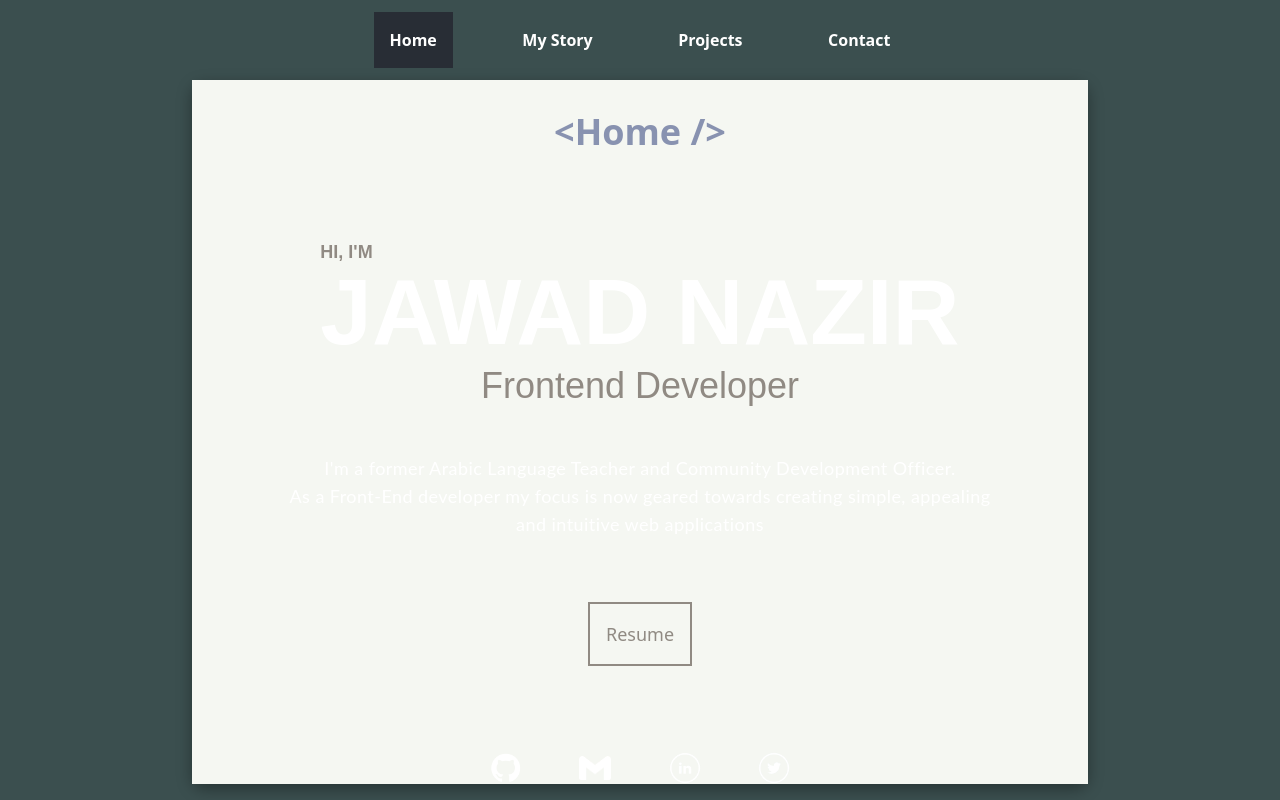
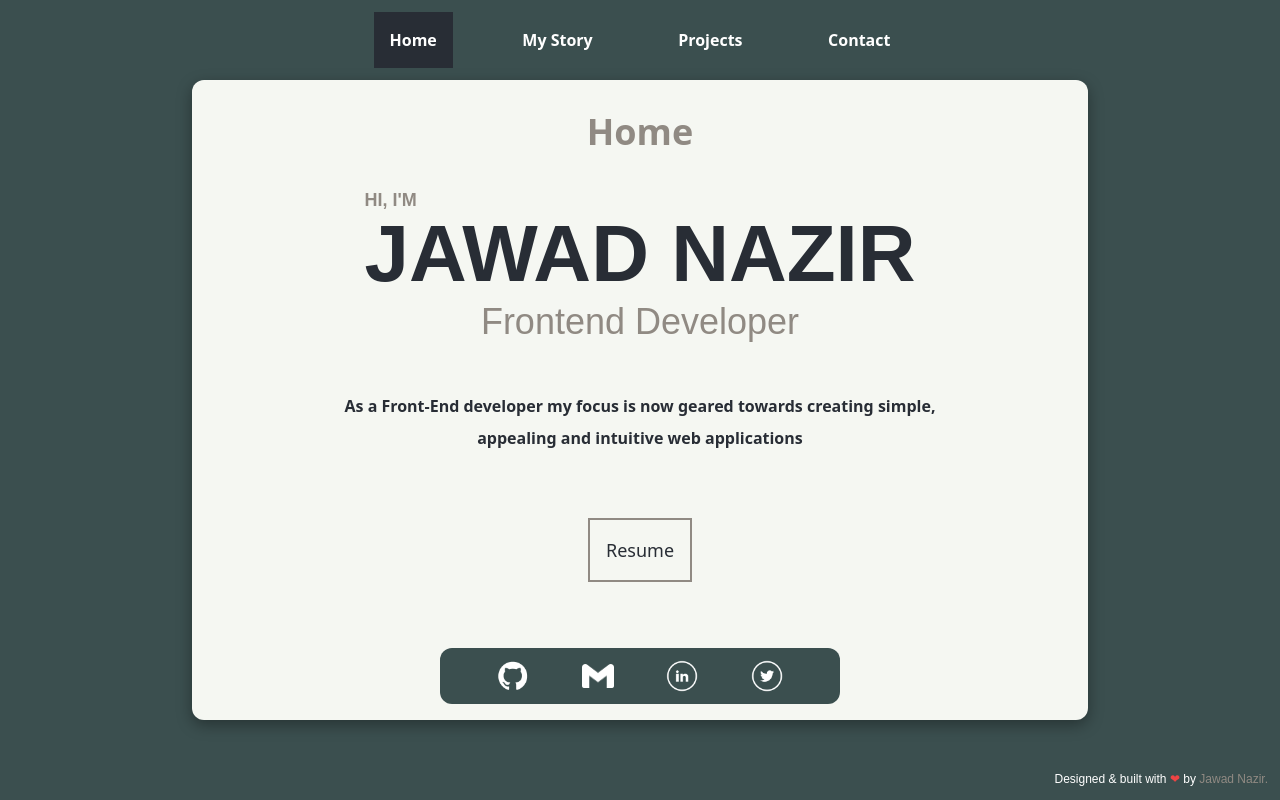
Before and after one commit to Tales-1/Portfolio, a React (Create React App) app: page / in a window 1280 px wide. Built offline with nearby package versions, Linux system fonts and the light colour scheme.

Commit message:
Removed initial and exit animation

```diff
--- a/src/pages/Home.tsx
+++ b/src/pages/Home.tsx
@@ -12,8 +12,6 @@ const Home:React.FC = () => {
         return (
                 <motion.li
                     className="hover:text-react"
-                    initial={{opacity:0, y:-y}}
-                    animate={{opacity:1, y:0, transition:{delay:delay + 0.8}}}
                     whileHover={{scale:1.5}}>
 
                         <a href={icon.link} target="#">
@@ -26,17 +24,13 @@ const Home:React.FC = () => {
         )
     })
     return (
-            <motion.section className="relative flex flex-col w-full h-fit py-8 bg-light"
-                            initial={{opacity:0, y:-100}}
-                            animate={{opacity:1, y:0, transition:{duration:.5,delay:0.5}}}
-                            exit={{y:100, opacity:0, transition:{duration:0.5}}}
-                            >
+            <motion.section className="relative flex flex-col w-full h-[80vh] pb-12" >
 
-                <h1 className="text-center font-bold text-3xl lg:text-4xl text-[#8892b0]">
-                    &#60;Home /&gt;
+                <h1 className="text-center font-bold text-3xl lg:text-4xl text-react mt-8">
+                    Home
                 </h1>
-                <motion.div className="m-auto mt-16 lg:justify-center lg:mt-0 flex flex-col lg:items-center w-5/6 max-w-[45rem] h-[75vh]">
-                    <motion.h2 className="text-5xl md:text-6xl lg:text-[5.8rem] font-bold font-poppins text-white"
+                <motion.div className="m-auto mt-16 lg:justify-center lg:mt-0 flex flex-col md:items-center max-w-[45rem] lg:h-[70vh] w-4/5">
+                    <motion.h2 className="text-6xl lg:text-[5rem] font-bold font-poppins text-title"
                              initial={{opacity:0, y:y}}
                              animate={{opacity:1, y:0, transition:{delay:delay + 0.1, duration:duration}}}
                     >
@@ -56,21 +50,16 @@ const Home:React.FC = () => {
                          >
                         Frontend Developer
                     </motion.span>
-                    <motion.p
-                         className="mt-12 max-w-[75ch] leading-7 lg:text-center lg:text-lg font-body tracking-wide text-white"
-                         initial={{opacity:0, y:y}}
-                         animate={{opacity:1, y:0, transition:{delay:delay + 0.4, duration:duration}}}
-                     >I'm a former Arabic Language Teacher and Community Development Officer.
-                     <motion.span
-                         className="block"
+                     <motion.p
+                         className="block text-[#282d35] md:text-center mt-12 font-semibold md:w-[65ch] leading-8"
                          initial={{opacity:0, y:y}}
                          animate={{opacity:1, y:0, transition:{delay:delay + 0.5, duration:duration}}}
                          >
                          As a Front-End developer my focus is now geared towards creating simple, appealing and intuitive web applications
-                     </motion.span>
-                    </motion.p>
+                     </motion.p>
+
                     <motion.div
-                         className="border-2 border-react p-[1rem] w-fit mt-16 text-react lg:text-lg cursor-pointer"
+                         className="border-2 border-react p-[1rem] w-fit mt-16 text-[#282d35] lg:text-lg cursor-pointer"
                          initial={{opacity:0, y:y}}
                          animate={{opacity:1, y:0, transition:{delay:delay + 0.6, duration:duration}}}
                     >
@@ -79,13 +68,17 @@ const Home:React.FC = () => {
                           </Link>
                     </motion.div>
                 </motion.div>
-                <ul className="fixed bottom-4 left-[50%] translate-x-[-50%] flex w-3/5 max-w-[25rem] justify-evenly items-center gap-2 mx-auto">
-                    {displayIcons}
-                </ul>
-                {/* <h4 className="font-poppins fixed
-                    right-0 bottom-0 z-10 text-[0.75rem] md:text-[0.78rem] lg:text-sm lg:m-3 text-white">
-                        Designed & built with <span className="text-red-500">&#10084;</span> by<span className="text-"> Jawad Nazir.</span>
-                 </h4> */}
+                    <motion.ul className="flex w-full justify-evenly items-center max-w-[25rem] gap-2 m-auto p-3 bg-[#3b4f4f] rounded-xl
+                               relative top-8
+                    "
+                                initial={{opacity:0, y:-y}}
+                                animate={{opacity:1, y:0, transition:{delay:delay + 0.8}}}
+                    >
+                        {displayIcons}
+                     </motion.ul>
+                <h4 className="font-poppins fixed right-0 bottom-0 z-10 text-[0.75rem] lg:m-3 text-white">
+                        Designed & built with <span className="text-red-500">&#10084;</span> by<span className="text-react"> Jawad Nazir.</span>
+                 </h4>
             </motion.section>
     )
 }
```
